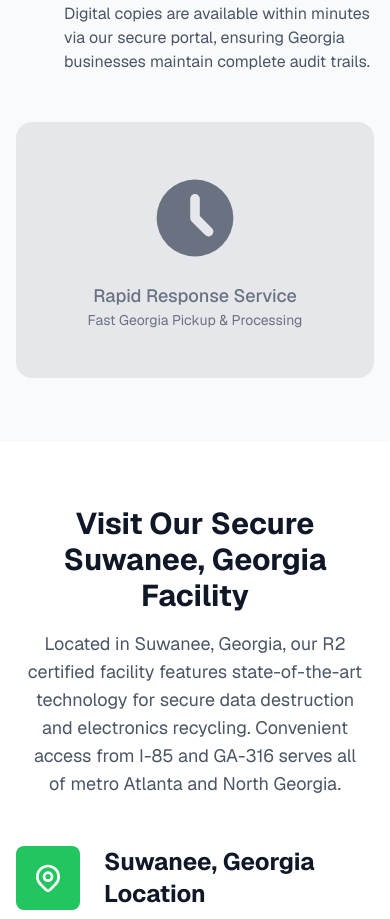
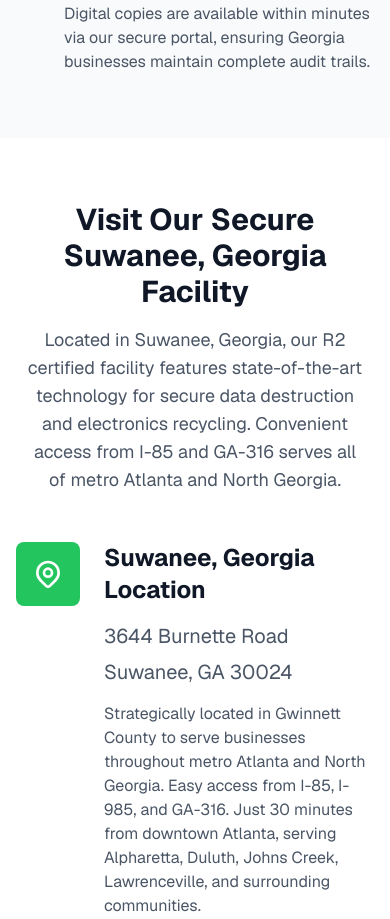
Before and after one commit to rezareimoo/crusa-web, a Next.js app: page /about in a window 390 px wide. Shown: the part 6465-7384 px from the top of the page. Built offline with nearby package versions, Linux system fonts and the light colour scheme.

Commit message:
added ga svg

```diff
--- a/src/app/about/AboutPageContent.tsx
+++ b/src/app/about/AboutPageContent.tsx
@@ -324,24 +324,12 @@ export default function AboutPageContent() {
       <section className="py-16 sm:py-20 bg-gray-50">
         <div className="max-w-7xl mx-auto px-4 sm:px-6 lg:px-8">
           <div className="grid lg:grid-cols-2 gap-12 lg:gap-16 items-center">
-            <div className="relative order-2 lg:order-1">
-              <div className="bg-gray-200 rounded-2xl h-64 sm:h-80 lg:h-96 flex items-center justify-center">
-                <div className="text-center text-gray-500">
-                  <svg
-                    className="w-24 h-24 mx-auto mb-4"
-                    fill="currentColor"
-                    viewBox="0 0 20 20"
-                  >
-                    <path
-                      fillRule="evenodd"
-                      d="M10 18a8 8 0 100-16 8 8 0 000 16zm1-12a1 1 0 10-2 0v4a1 1 0 00.293.707l2.828 2.829a1 1 0 101.415-1.415L11 9.586V6z"
-                      clipRule="evenodd"
-                    />
-                  </svg>
-                  <p className="text-lg font-medium">Rapid Response Service</p>
-                  <p className="text-sm">Fast Georgia Pickup & Processing</p>
-                </div>
-              </div>
+            <div className="relative order-2 lg:order-1 hidden sm:block">
+              <img
+                src="/US_19_in_Georgia_map.svg"
+                alt="Georgia State Map with US 19"
+                className="w-full h-[600px] sm:h-[700px] md:h-[800px] lg:h-[900px] xl:h-[1000px] 2xl:h-[1100px] object-contain"
+              />
             </div>
 
             <div className="animate-slide-up order-1 lg:order-2">
```
Also changed, not shown: public/US_19_in_Georgia_map.svg (added).
